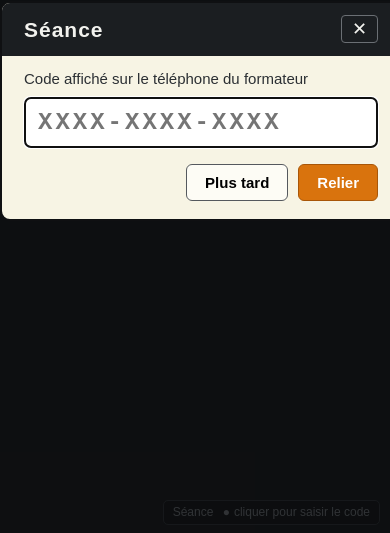
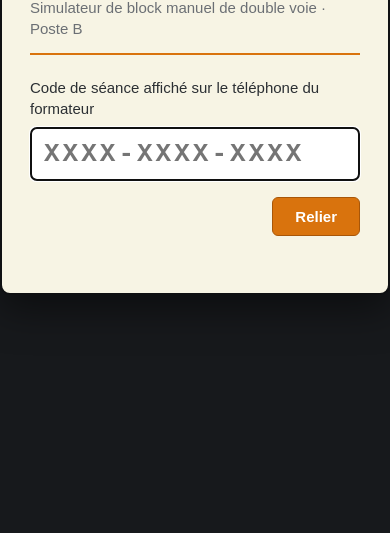
Before and after one commit to Inaracoeli/BMDV, a plain HTML site: page tco.html in a window 390 px wide. Shown: the part 311-844 px from the top of the page. Drawn offline with nearby package versions, Linux system fonts and the light colour scheme.

Commit message:
Écran d'accueil du TCO et mode automatique par défaut
- le TCO reste masqué par un écran d'accueil tant que le téléphone du formateur
  n'a pas répondu sur le code saisi ; la pastille permet de changer de séance
- Alfa et Charlie automatiques par défaut à l'ouverture et après réinitialisation
- fermeture du canal de séance protégée

Co-Authored-By: Claude Opus 5.5 <noreply@anthropic.com>
Claude-Session: https://claude.ai/code/session_016eDKp3YxiybsnWuKap3GWL

```diff
--- a/css/tco.css
+++ b/css/tco.css
@@ -133,6 +133,31 @@ html, body {
 #seance .statut::before { content: "●"; margin: 0 4px 0 6px; color: #8a8f95; }
 #seance[data-statut="attente"] .statut::before { color: #ffb02e; }
 #seance[data-statut="relie"] .statut::before { color: #2fc650; }
+/* ---------- Écran d'accueil (code de séance) ---------- */
+#accueil { display: none; }
+body.verrouille #accueil {
+  display: flex; position: fixed; inset: 0; z-index: 10; align-items: center; justify-content: center;
+  background: #17191c;
+}
+body.verrouille .tco, body.verrouille #seance, body.verrouille #toast { visibility: hidden; }
+#accueil .carte {
+  width: min(480px, 90vw); background: #f7f4e4; border: 2px solid #0f1012; border-radius: 10px;
+  padding: 26px 28px 22px; color: #2b2f33; font: 15px/1.4 Arial, Helvetica, sans-serif;
+  box-shadow: 0 12px 40px rgba(0, 0, 0, .5);
+}
+#accueil .titre { font: 700 34px Arial, sans-serif; letter-spacing: 8px; color: #1b1e21; }
+#accueil .sous-titre { color: #6b6f74; margin: 2px 0 22px; padding-bottom: 14px; border-bottom: 2px solid #d9730d; }
+#accueil label { display: block; margin-bottom: 8px; }
+#accueil input {
+  width: 100%; box-sizing: border-box; font: 700 26px "Courier New", monospace; letter-spacing: 3px; text-transform: uppercase;
+  padding: 10px 12px; border: 2px solid #55595e; border-radius: 6px; background: #fff;
+}
+#accueil .actions { display: flex; justify-content: flex-end; gap: 10px; margin-top: 16px; }
+#accueil .actions button { font: 700 15px Arial, sans-serif; padding: 10px 22px; border-radius: 6px; cursor: pointer; border: 1px solid #55595e; background: #fdfcf5; }
+#accueil .actions .relier { background: #d9730d; border-color: #a85608; color: #fff; }
+#accueil .etat { min-height: 1.4em; margin: 14px 0 0; color: #55595e; }
+#accueil .etat.erreur { color: #b3261e; }
+
 #toast.visible { opacity: 1; transform: translate(-50%, 0); }
 
 /* ---------- Fenêtres (schéma de la ligne) ---------- */
@@ -149,16 +174,6 @@ html, body {
 .fenetre h1 small { font-size: 14px; font-weight: normal; color: #b9bcc0; margin-left: 10px; letter-spacing: 0; }
 .fenetre .fermer { font-size: 18px; color: #f2f2ee; background: none; border: 1px solid #6b6f74; border-radius: 4px; padding: 2px 10px; cursor: pointer; }
 .fenetre .schema-ligne { width: 100%; height: auto; display: block; }
-#fenetre-seance { width: min(460px, 92vw); }
-#fenetre-seance label { display: block; margin-bottom: 8px; }
-#fenetre-seance input {
-  width: 100%; box-sizing: border-box; font: 700 24px "Courier New", monospace; letter-spacing: 3px; text-transform: uppercase;
-  padding: 10px 12px; border: 2px solid #55595e; border-radius: 6px; background: #fff;
-}
-#fenetre-seance .erreur { color: #b3261e; margin: 8px 0 0; }
-#fenetre-seance .actions { display: flex; justify-content: flex-end; gap: 10px; margin-top: 16px; }
-#fenetre-seance .actions button { font: 700 15px Arial, sans-serif; padding: 9px 18px; border-radius: 6px; cursor: pointer; border: 1px solid #55595e; background: #fdfcf5; }
-#fenetre-seance .actions .relier { background: #d9730d; border-color: #a85608; color: #fff; }
 
 /* ---------- Mini guide ---------- */
 #guide {
--- a/js/liaison.js
+++ b/js/liaison.js
@@ -73,7 +73,7 @@ const Liaison = (function () {
       envoyer: (m) => { if (pret) canal.send({ type: 'broadcast', event: 'm', payload: m }); },
       recevoir: (f) => { recepteur = f; },
       pret: () => pret,
-      fermer: () => { pret = false; client.removeChannel(canal); },
+      fermer: () => { pret = false; try { client.removeChannel(canal); } catch (e) { /* canal déjà fermé */ } },
     };
   }
 
@@ -83,6 +83,7 @@ const Liaison = (function () {
     let distant = null;
     let code = null;
     let formateurVu = 0;
+    let contact = false; // un écran formateur s'est manifesté depuis la saisie du code
 
     const envoyer = (t, resultat) => {
       t.dernierEnvoi = Date.now();
@@ -90,6 +91,7 @@ const Liaison = (function () {
     };
     const ecouter = (t) => t.canal.recevoir((m) => {
       if (t === distant) formateurVu = Date.now();
+      contact = true;
       if (m.t === 'action') moteur.agir(m.action);
       if (m.t === 'bonjour') envoyer(t, null);
     });
@@ -103,6 +105,7 @@ const Liaison = (function () {
       distant = null;
       code = c;
       formateurVu = 0;
+      contact = false;
       ecrireStockage(CLE_CODE_TCO, c);
       const canal = canalDistant(c);
       if (canal) {
@@ -125,6 +128,8 @@ const Liaison = (function () {
     return {
       relier,
       code: () => (code ? formater(code) : null),
+      // Vrai dès qu'un écran formateur a répondu : le TCO peut alors être affiché
+      contact: () => contact,
       // 'sans-code' | 'indisponible' (pas de réseau) | 'connexion' | 'attente' (pas de formateur) | 'relie'
       statut() {
         if (!code) return 'sans-code';
--- a/js/moteur.js
+++ b/js/moteur.js
@@ -138,7 +138,7 @@
       reglages: {
         redditionAvecSonnerie: true, // voie libre rendue par action simultanée sur Sonnerie et Reddition
         aideReddition: true,         // si Reddition est pressée seule, le bouton Sonnerie clignote
-        postesAutomatiques: false,   // Alfa et Charlie annoncent et rendent voie libre tout seuls
+        postesAutomatiques: true,    // Alfa et Charlie annoncent et rendent voie libre tout seuls (par défaut)
       },
       // Enclenchements du block ; le formateur peut les lever pour créer un dérangement
       enclenchements: {
--- a/js/poste.js
+++ b/js/poste.js
@@ -2,6 +2,8 @@
 // Simulateur BMDV — démarrage du poste B (page du TCO)
 // Crée le moteur, le relie au TCO, fait tourner l'horloge et
 // rejoint la séance créée par le formateur (code saisi sur ce PC).
+// Le TCO reste masqué par l'écran d'accueil tant que le téléphone du
+// formateur n'a pas répondu sur le code saisi.
 // ==========================================================
 (function () {
   const moteur = Moteur.creer();
@@ -16,60 +18,88 @@
     dernier = maintenant;
   }, 100);
 
-  // ---------- Fenêtre de saisie du code de séance ----------
-  const fenetre = document.createElement('dialog');
-  fenetre.id = 'fenetre-seance';
-  fenetre.className = 'fenetre';
-  fenetre.innerHTML = `
-    <header><h1>Séance</h1><button class="fermer" aria-label="Fermer">✕</button></header>
-    <form method="dialog">
-      <label for="code-seance">Code affiché sur le téléphone du formateur</label>
-      <input id="code-seance" type="text" placeholder="XXXX-XXXX-XXXX" autocomplete="off" spellcheck="false">
-      <p class="erreur" hidden>Code incomplet ou incorrect : 12 caractères, comme affiché sur le téléphone.</p>
-      <div class="actions">
-        <button type="button" class="plus-tard">Plus tard</button>
-        <button type="submit" class="relier">Relier</button>
-      </div>
-    </form>`;
-  document.body.append(fenetre);
-  const champ = fenetre.querySelector('#code-seance');
-  const erreur = fenetre.querySelector('.erreur');
-  const ouvrir = () => {
+  // ---------- Écran d'accueil : saisie du code de séance ----------
+  const accueil = document.getElementById('accueil');
+  const champ = document.getElementById('code-seance');
+  const etat = accueil.querySelector('.etat');
+  const annuler = accueil.querySelector('.annuler');
+  let changement = false;   // accueil rouvert depuis la pastille, pour changer de séance
+  let depuis = Date.now();  // début de l'attente du formateur
+
+  function verrouiller(pourChanger) {
+    changement = pourChanger;
+    document.body.classList.add('verrouille');
     champ.value = seance.code() || '';
-    erreur.hidden = true;
-    fenetre.showModal();
+    annuler.hidden = !pourChanger;
+    depuis = Date.now();
+    majAccueil();
     champ.focus();
-  };
-  fenetre.querySelector('.fermer').addEventListener('click', () => fenetre.close());
-  fenetre.querySelector('.plus-tard').addEventListener('click', () => fenetre.close());
-  fenetre.querySelector('form').addEventListener('submit', (e) => {
+  }
+  function deverrouiller() {
+    changement = false;
+    document.body.classList.remove('verrouille');
+  }
+  function relier() {
     if (!seance.relier(champ.value)) {
-      e.preventDefault();
-      erreur.hidden = false;
+      etat.textContent = 'Code incomplet ou incorrect : 12 caractères, comme affiché sur le téléphone.';
+      etat.className = 'etat erreur';
       return;
     }
-    majStatut();
-  });
+    changement = false;
+    annuler.hidden = true;
+    depuis = Date.now();
+    champ.value = seance.code();
+    majAccueil();
+  }
+  accueil.querySelector('.relier').addEventListener('click', relier);
+  champ.addEventListener('keydown', (e) => { if (e.key === 'Enter') relier(); });
+  annuler.addEventListener('click', deverrouiller);
 
-  // ---------- Pastille discrète en bas à droite ----------
+  function majAccueil() {
+    if (!document.body.classList.contains('verrouille')) return;
+    // Le téléphone a répondu : le TCO s'affiche
+    if (seance.contact() && !changement) { deverrouiller(); return; }
+    if (changement) {
+      etat.textContent = 'Saisissez le nouveau code affiché sur le téléphone.';
+      etat.className = 'etat';
+      return;
+    }
+    const s = seance.statut();
+    if (s === 'sans-code') {
+      etat.textContent = '';
+    } else if (s === 'indisponible') {
+      etat.textContent = 'Liaison indisponible : vérifiez la connexion internet de ce PC, puis rechargez la page.';
+      etat.className = 'etat erreur';
+    } else if (s === 'connexion') {
+      etat.textContent = 'Connexion…';
+      etat.className = 'etat';
+    } else {
+      const long = Date.now() - depuis > 8000;
+      etat.textContent = long
+        ? "Pas de réponse : vérifiez que l'écran formateur est ouvert sur le téléphone et que le code est identique."
+        : 'En attente du téléphone du formateur…';
+      etat.className = long ? 'etat erreur' : 'etat';
+    }
+  }
+
+  // ---------- Pastille discrète en bas à droite, une fois la séance ouverte ----------
   const STATUTS = {
-    'sans-code': 'cliquer pour saisir le code',
-    indisponible: 'liaison distante indisponible',
+    'sans-code': '',
+    indisponible: 'liaison indisponible',
     connexion: 'connexion…',
-    attente: 'en attente du formateur',
+    attente: 'téléphone en veille ?',
     relie: 'formateur relié',
   };
   const bloc = document.getElementById('seance');
-  bloc.addEventListener('click', ouvrir);
+  bloc.addEventListener('click', () => verrouiller(true));
   function majStatut() {
     const s = seance.statut();
     bloc.dataset.statut = s;
     bloc.querySelector('.code').textContent = seance.code() || '';
     bloc.querySelector('.statut').textContent = STATUTS[s];
+    majAccueil();
   }
+  verrouiller(false);
   majStatut();
-  setInterval(majStatut, 1000);
-
-  // Au premier démarrage sur ce PC, le code est demandé tout de suite (sauf dans la démonstration)
-  if (!seance.code() && window.parent === window) ouvrir();
+  setInterval(majStatut, 500);
 })();
--- a/tco.html
+++ b/tco.html
@@ -6,7 +6,7 @@
 <title>BMDV — TCO Poste B</title>
 <link rel="stylesheet" href="css/tco.css">
 </head>
-<body>
+<body class="verrouille">
 
 <!--
   TCO du poste B (Bravo).
@@ -548,7 +548,21 @@
 </svg>
 
 <div id="toast" role="status" aria-live="polite"></div>
-<div id="seance" data-statut="sans-code" title="Code de séance du formateur : cliquer pour le saisir ou le changer"><span class="titre">Séance</span> <span class="code"></span> <span class="statut"></span></div>
+<!-- Écran d'accueil : masque le TCO tant que le téléphone du formateur n'a pas répondu -->
+<div id="accueil">
+  <div class="carte">
+    <div class="titre">BMDV</div>
+    <div class="sous-titre">Simulateur de block manuel de double voie · Poste B</div>
+    <label for="code-seance">Code de séance affiché sur le téléphone du formateur</label>
+    <input id="code-seance" type="text" placeholder="XXXX-XXXX-XXXX" autocomplete="off" spellcheck="false">
+    <div class="actions">
+      <button type="button" class="annuler" hidden>Annuler</button>
+      <button type="button" class="relier">Relier</button>
+    </div>
+    <p class="etat" role="status" aria-live="polite"></p>
+  </div>
+</div>
+<div id="seance" data-statut="sans-code" title="Changer de séance"><span class="titre">Séance</span> <span class="code"></span> <span class="statut"></span></div>
 
 <script src="https://cdn.jsdelivr.net/npm/@supabase/supabase-js@2"></script>
 <script src="js/config.js"></script>
```
Also changed, not shown: tests/moteur.test.js (+17 -0 lines), 1 other file.
